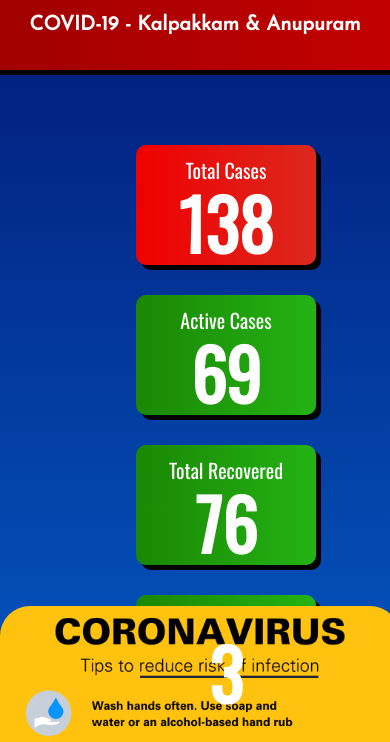
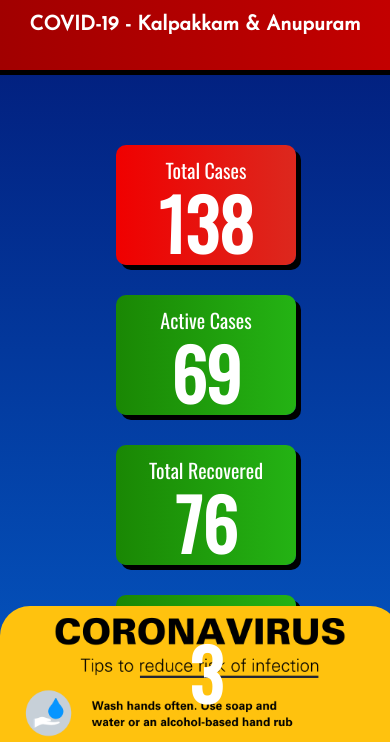
Before and after one commit to Swakshan/kpm, a plain HTML site: page index.html in a window 390 px wide. Shown: the top 742 px of the page. Drawn offline with nearby package versions, Linux system fonts and the light colour scheme.

Commit message:
Update ress.css

```diff
--- a/Style/ress.css
+++ b/Style/ress.css
@@ -18,7 +18,7 @@
         height: 70px;
     }
     .MainBox {
-        padding-left: 70px;
+        padding-left: 50px;
     }
     #timz
     {
```
